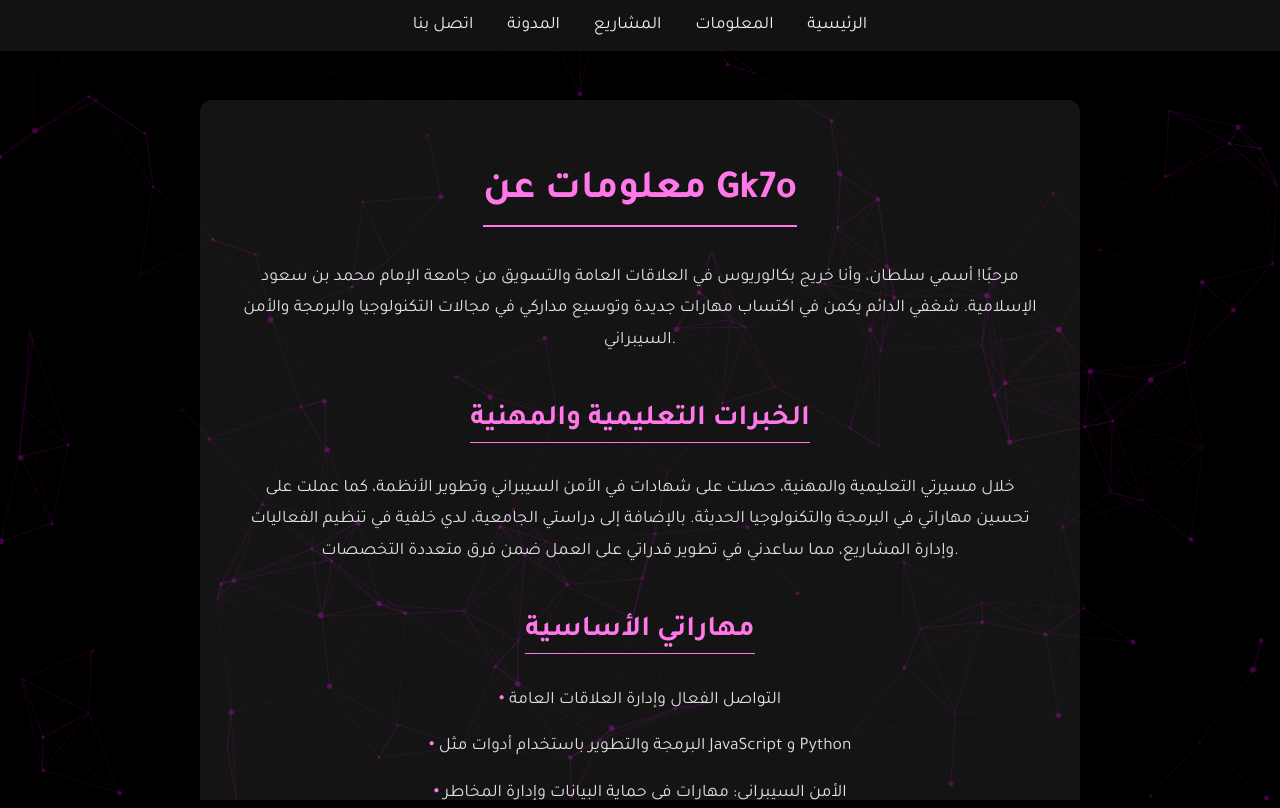
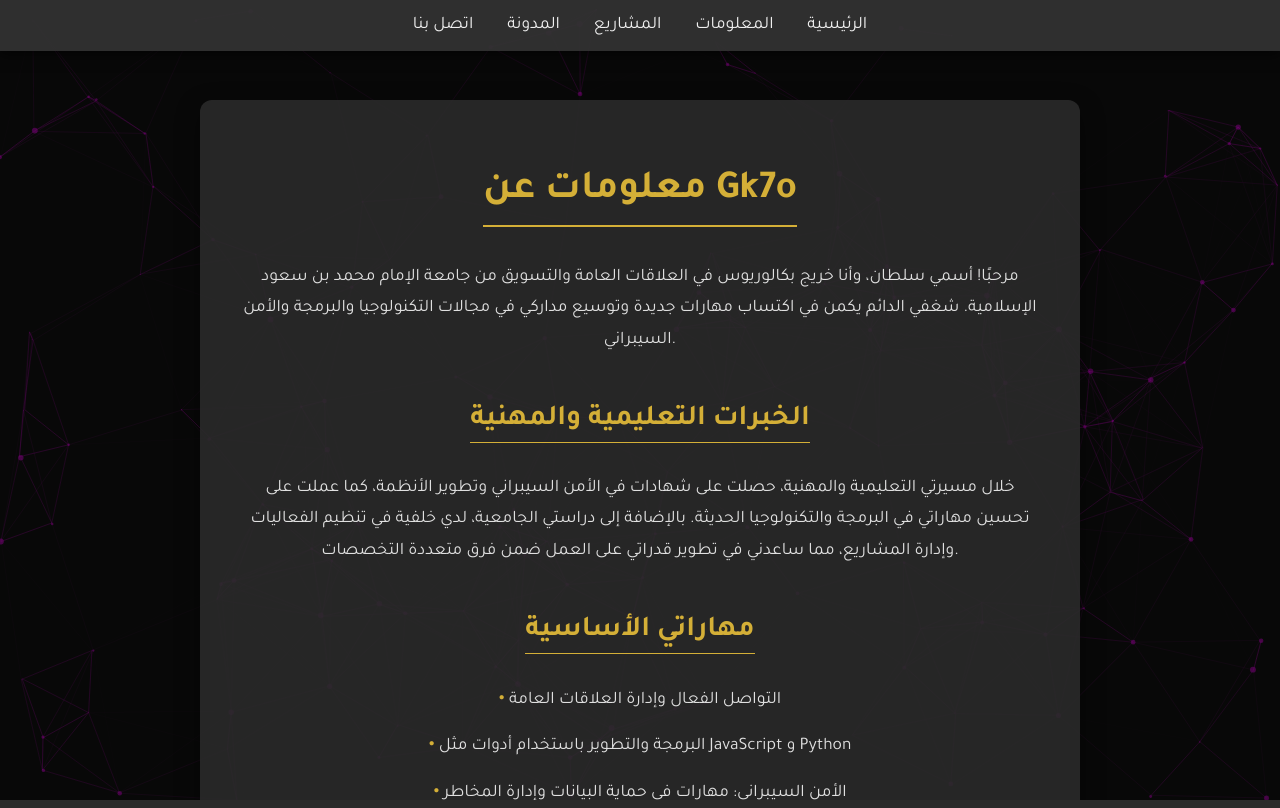
Before and after one commit to GK7O/MyWebsite, a plain HTML site: page info.html in a window 1280 px wide. Drawn offline with nearby package versions, Linux system fonts and the light colour scheme.

Commit message:
info.html

```diff
--- a/info.html
+++ b/info.html
@@ -10,7 +10,7 @@
         body, html {
             font-family: 'Tajawal', sans-serif;
             color: #f0f0f0;
-            background-color: #000;
+            background-color: #2b2b2b;
             margin: 0;
             padding: 0;
             overflow-x: hidden;
@@ -20,7 +20,7 @@
             position: fixed;
             top: 0;
             width: 100%;
-            background: rgba(20, 20, 20, 0.95);
+            background: rgba(50, 50, 50, 0.95);
             padding: 15px 0;
             text-align: center;
             box-shadow: 0px 4px 12px rgba(0, 0, 0, 0.6);
@@ -36,14 +36,14 @@
         }
 
         nav a:hover {
-            color: #ff77e9;
+            color: #d4af37;
         }
 
         .content {
             max-width: 800px;
             margin: 100px auto 0;
             padding: 40px;
-            background: rgba(255, 255, 255, 0.08);
+            background: rgba(43, 43, 43, 0.9);
             border-radius: 12px;
             box-shadow: 0 8px 24px rgba(0, 0, 0, 0.4);
             text-align: center;
@@ -54,8 +54,8 @@
         h1 {
             font-size: 2.5rem;
             margin-bottom: 20px;
-            color: #ff77e9;
-            border-bottom: 2px solid #ff77e9;
+            color: #d4af37;
+            border-bottom: 2px solid #d4af37;
             display: inline-block;
             padding-bottom: 10px;
         }
@@ -63,8 +63,8 @@
         h2 {
             font-size: 1.8rem;
             margin: 30px 0 15px;
-            color: #ff77e9;
-            border-bottom: 1px solid #ff77e9;
+            color: #d4af37;
+            border-bottom: 1px solid #d4af37;
             display: inline-block;
             padding-bottom: 5px;
         }
@@ -83,7 +83,7 @@
 
         li::before {
             content: "• ";
-            color: #ff77e9;
+            color: #d4af37;
             font-weight: bold;
         }
 
@@ -91,7 +91,7 @@
             display: inline-block;
             margin-top: 20px;
             padding: 12px 30px;
-            background: #ff77e9;
+            background: #d4af37;
             color: #fff;
             text-decoration: none;
             font-size: 1rem;
@@ -100,7 +100,7 @@
         }
 
         .cta-button:hover {
-            background: #ff47c0;
+            background: #b58e30;
             transform: translateY(-3px);
         }
 
```
